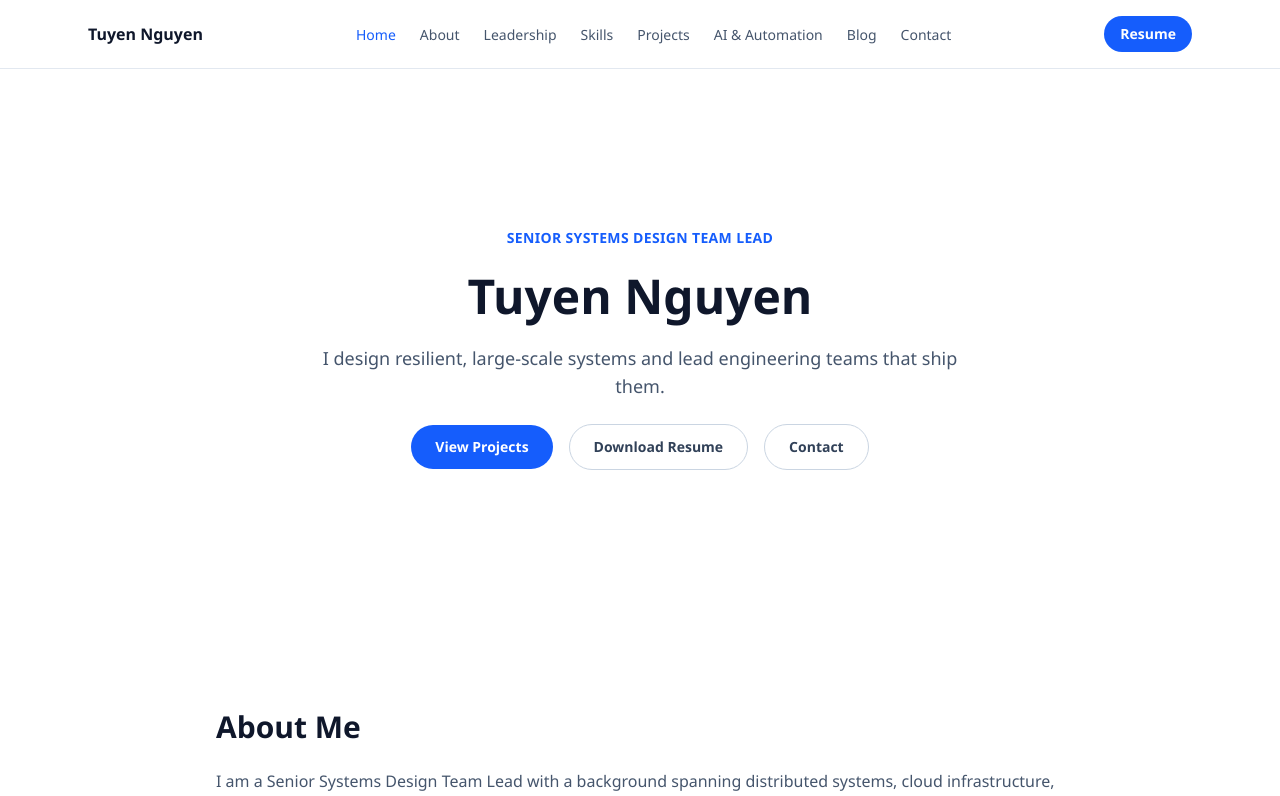
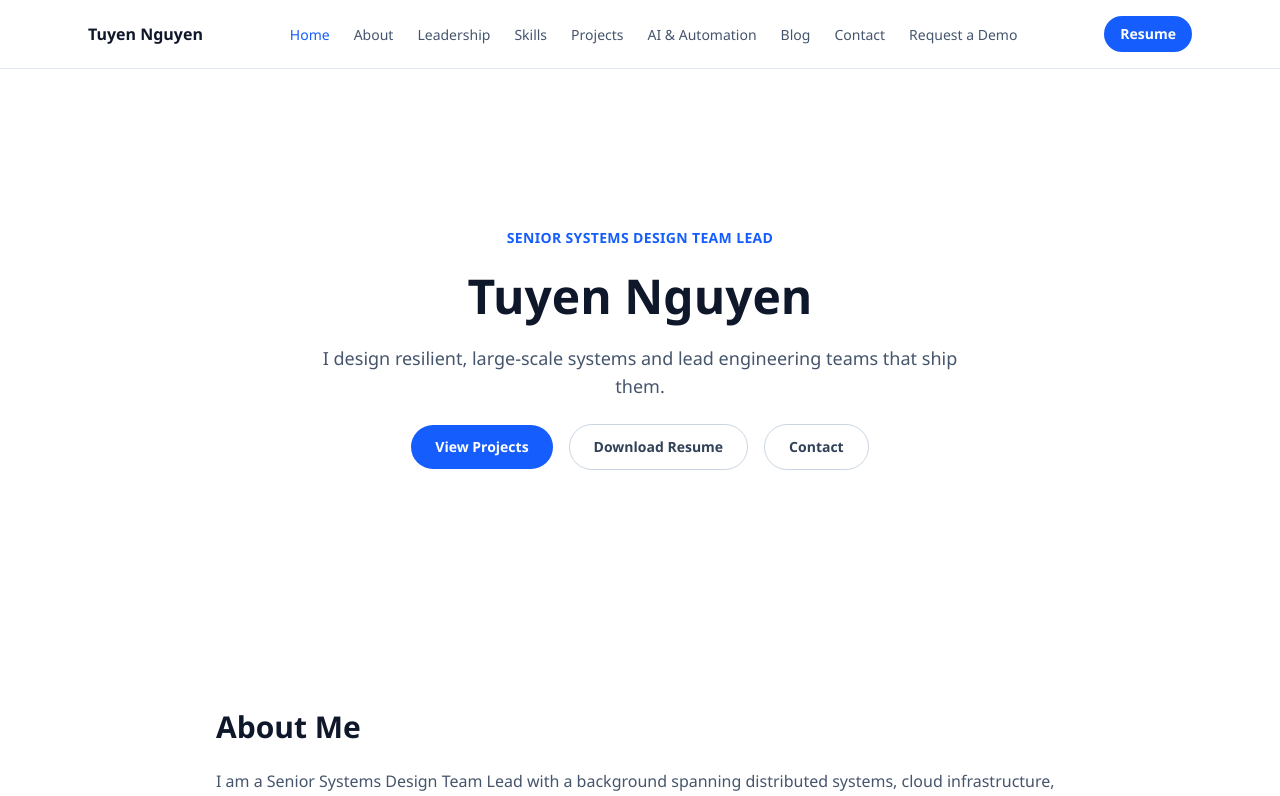
Before and after one commit to tuyennguyen1991/tuyennguyen.github.io, a React (Vite) app: page / in a window 1280 px wide. Shown: the top 796 px of the page. Built offline with nearby package versions, Linux system fonts and the light colour scheme.

Commit message:
Wire Request Demo section into App and nav

```diff
--- a/src/App.tsx
+++ b/src/App.tsx
@@ -8,6 +8,7 @@ import { Projects } from './sections/Projects'
 import { AIInitiatives } from './sections/AIInitiatives'
 import { Blog } from './sections/Blog'
 import { Contact } from './sections/Contact'
+import { RequestDemo } from './sections/RequestDemo'
 
 function App() {
   return (
@@ -22,6 +23,7 @@ function App() {
         <AIInitiatives />
         <Blog />
         <Contact />
+        <RequestDemo />
       </main>
       <Footer />
     </div>
--- a/src/content/navigation.ts
+++ b/src/content/navigation.ts
@@ -12,4 +12,5 @@ export const navItems: NavItem[] = [
   { id: 'ai-initiatives', label: 'AI & Automation' },
   { id: 'blog', label: 'Blog' },
   { id: 'contact', label: 'Contact' },
+  { id: 'request-demo', label: 'Request a Demo' },
 ]
```
Also changed, not shown: 1 other file (tests, documents, lock files or other folders).
